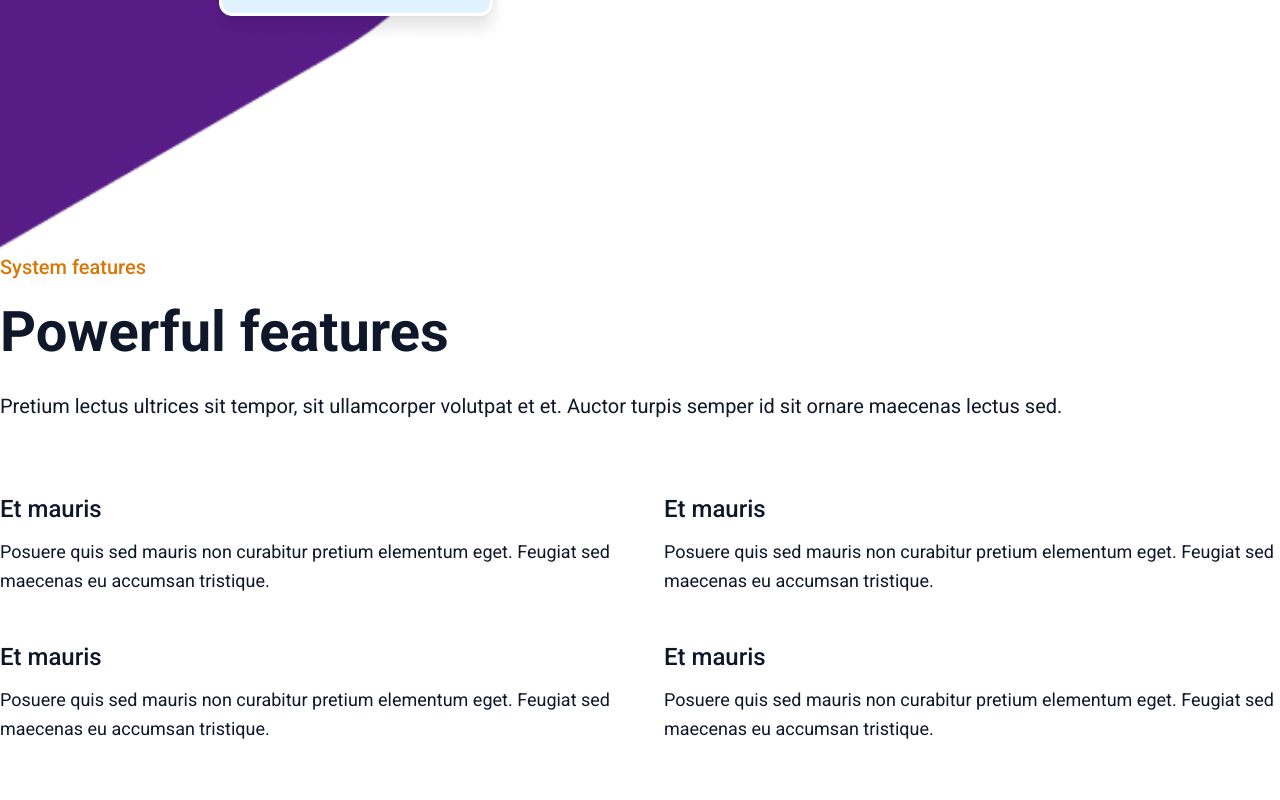
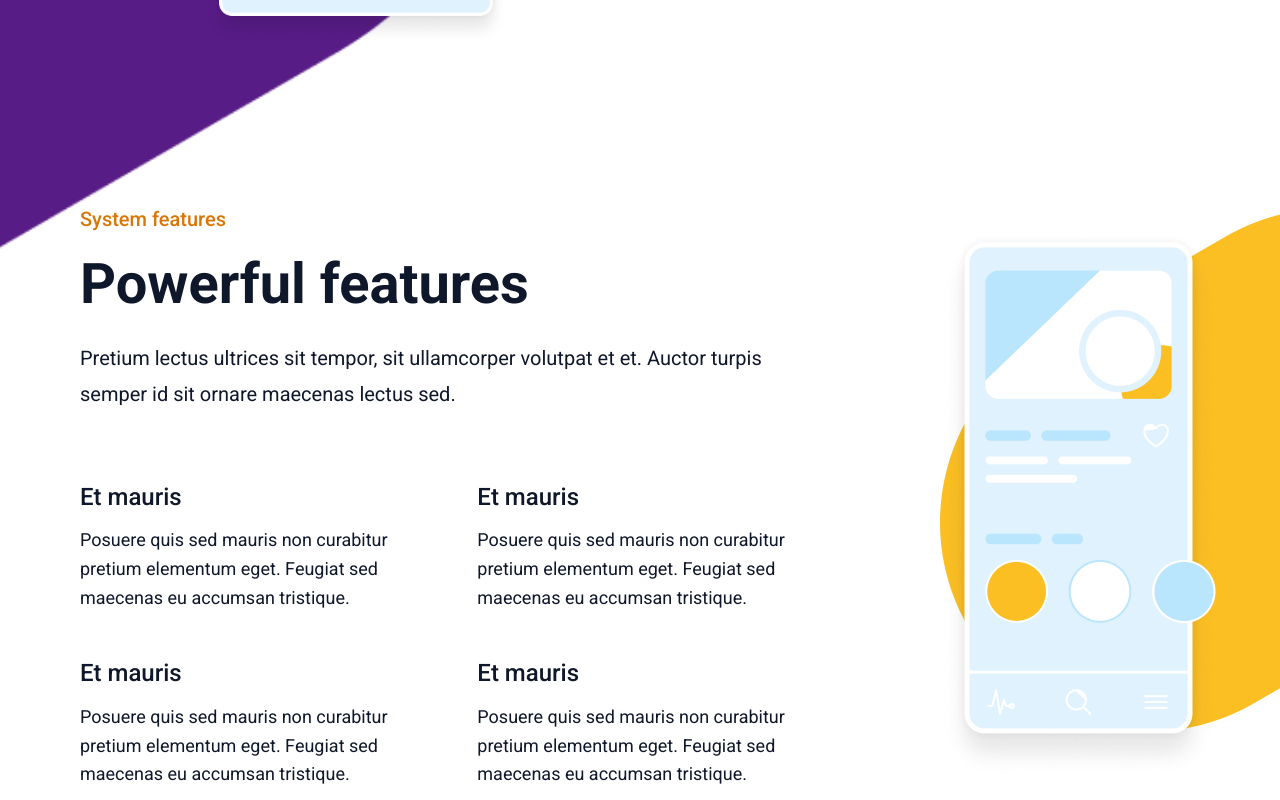
Before and after one commit to jooluisrm/buzzvel-fe, a Next.js app: page / in a window 1280 px wide. Shown: the part 2640-3440 px from the top of the page. Built offline with nearby package versions, Linux system fonts and the light colour scheme.

Commit message:
responsividade section4 feita

```diff
--- a/src/components/section4/Section4.tsx
+++ b/src/components/section4/Section4.tsx
@@ -7,8 +7,8 @@ import { TitleSection } from "../reciclagem/TitleSection";
 
 export const Section4 = () => {
     return (
-        <section className="lg:mt-32">
-                <div className="flex flex-col gap-6 mb-16">
+        <section className="py-12 px-4 md:p-20 md:grid md:grid-cols-2 lg:flex">
+                <div className="flex flex-col gap-6 mb-16 lg:flex-[2]">
                     <TitleSection
                         h2="System features"
                         h1="Powerful features"
@@ -33,7 +33,7 @@ export const Section4 = () => {
                         />
                     </GridSection>
                 </div>
-                <div>
+                <div className="lg:flex-[1]">
                     <Image alt="fundo celular" src={fundoCelular} className="absolute right-0 md:hidden"/>
                     <Image alt="cellCelular" src={cellCelular} className="absolute right-16 translate-y-6 md:hidden"/>
 
```
